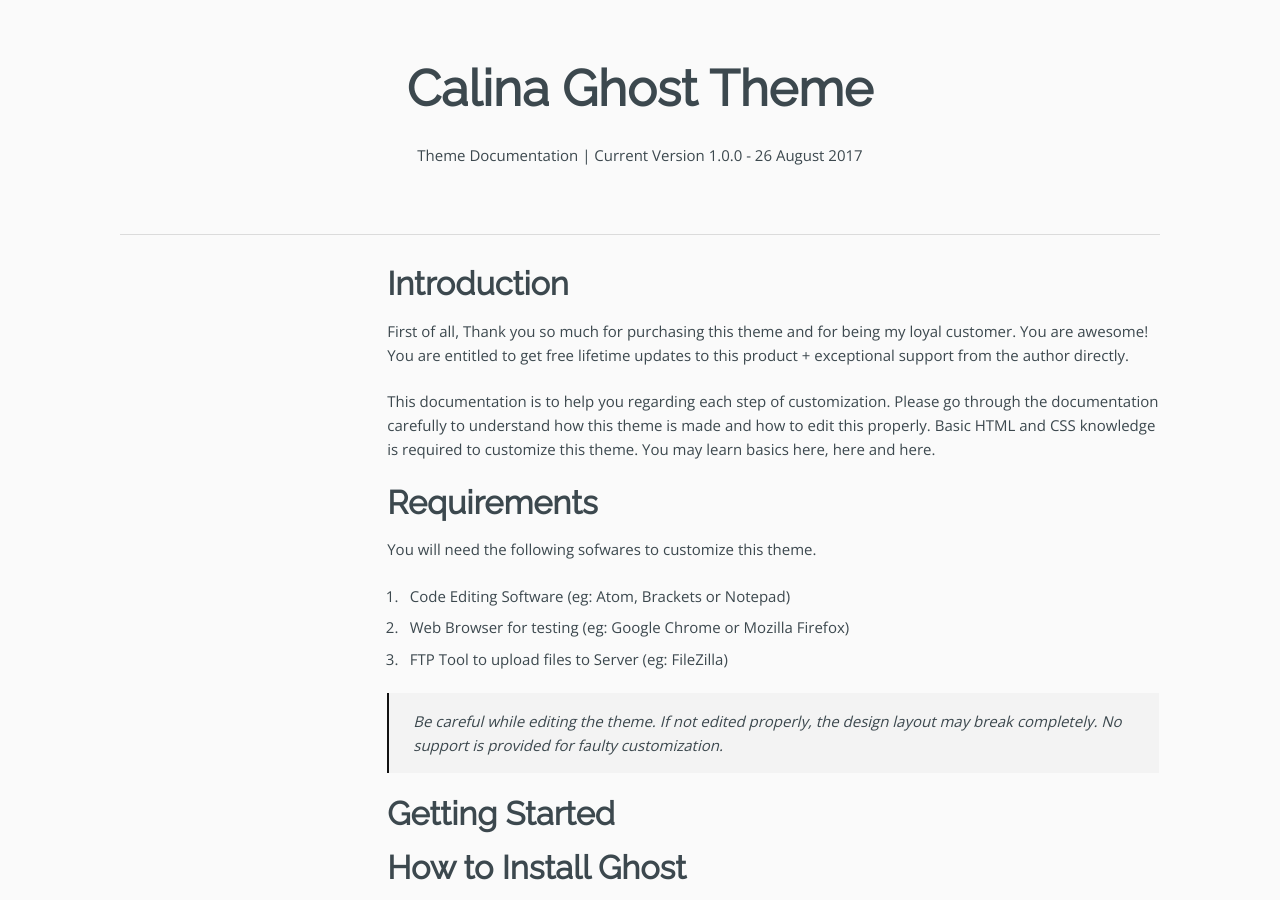
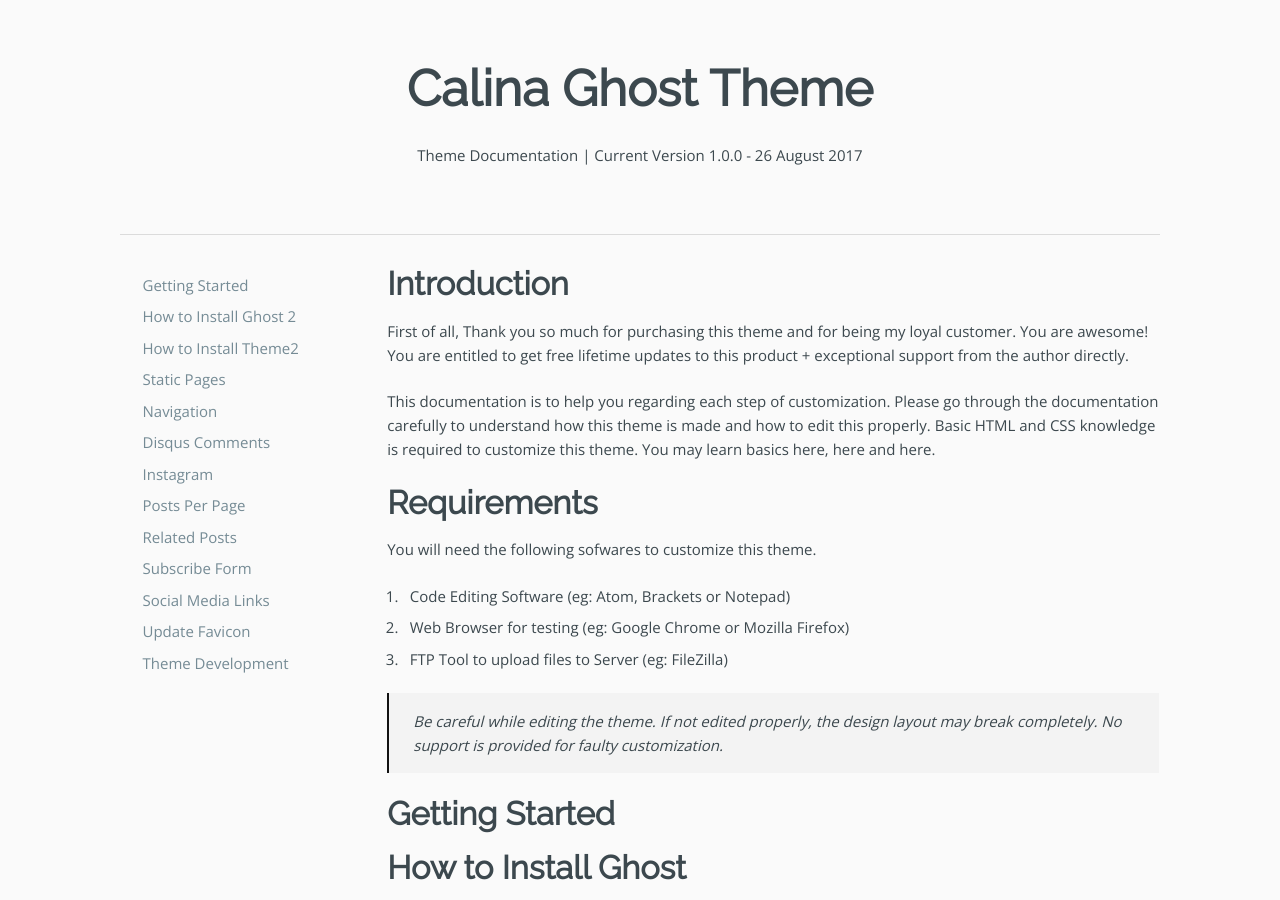
Before and after one commit to Fluxtheme/fluxtheme.github.io, a Jekyll site: the page built from calina-ghost.md, in a window 1280 px wide and 900 px high. Built offline with Jekyll 4.4.1, drawn with Linux system fonts in a browser that asks for light colours.

Commit message:
Update _config.yml

```diff
--- a/_config.yml
+++ b/_config.yml
@@ -66,3 +66,32 @@ menu:
   - title: "Theme Development"
     url: "#theme-development"
 # End
+ # Site menu settings
+calina-docs:
+  - title: "Getting Started"
+    url: "#getting-started"
+  - title: "How to Install Ghost 2"
+    url: "#how-to-install-ghost"
+  - title: "How to Install Theme2"
+    url: "#how-to-install-theme"
+  - title: "Static Pages"
+    url: "#static-pages"
+  - title: "Navigation"
+    url: "#navigation"
+  - title: "Disqus Comments"
+    url: "#disqus-comment"
+  - title: "Instagram"
+    url: "#instagram"
+  - title: "Posts Per Page"
+    url: "#posts-per-page"
+  - title: "Related Posts"
+    url: "#related-posts"
+  - title: "Subscribe Form"
+    url: "#subscribe-form"
+  - title: "Social Media Links"
+    url: "#social-media-links"
+  - title: "Update Favicon"
+    url: "#update-favicon"
+  - title: "Theme Development"
+    url: "#theme-development"
+# End
```
